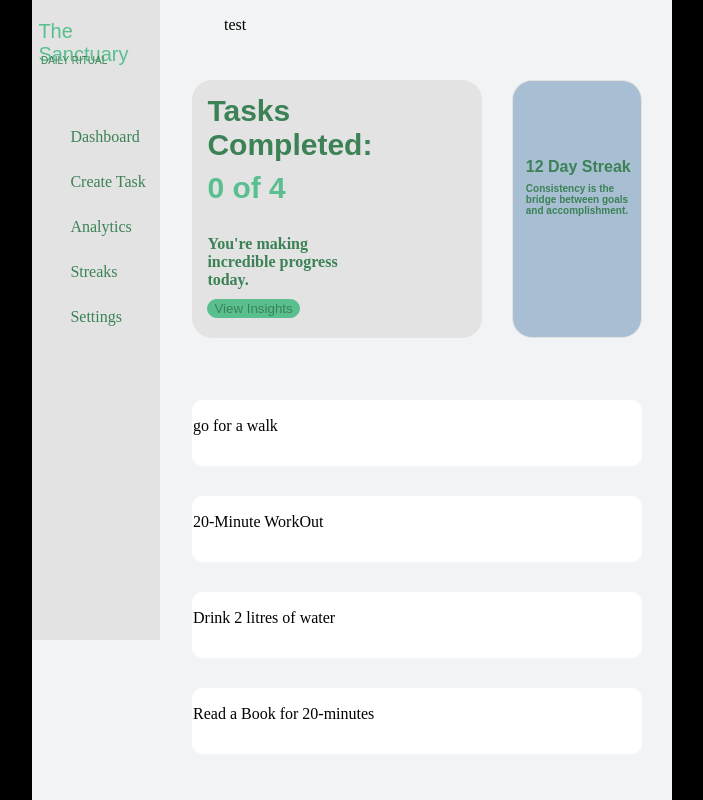
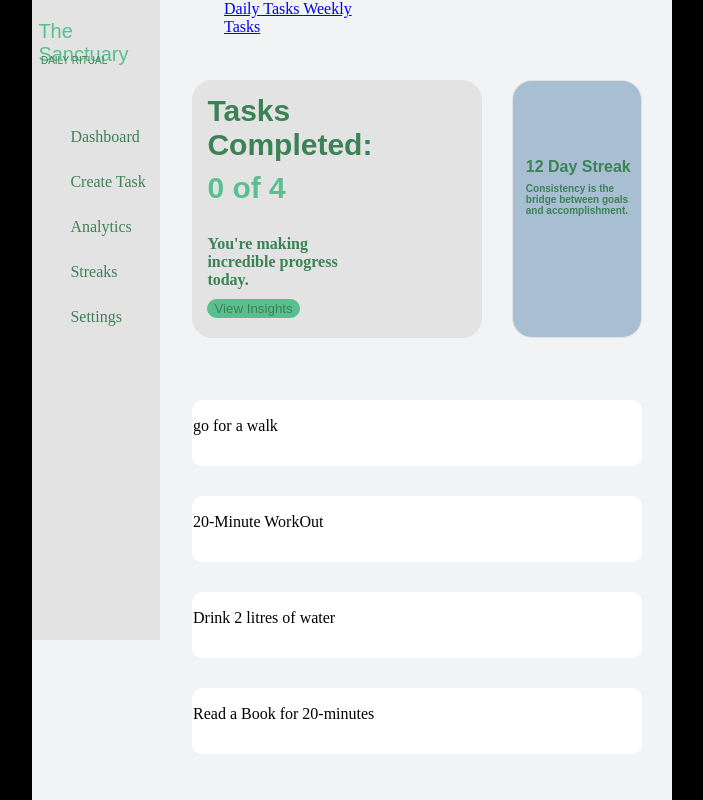
Before and after one commit to danya717/habit_tracker, a Django app: page / in a window 1280 px wide. Shown: the whole page, without its empty margins (288-991 px from the left). Run offline with Django 5.2, Linux system fonts and the light colour scheme.

Commit message:
added daily or weekly task switcher to Dashboard

```diff
--- a/config/urls.py
+++ b/config/urls.py
@@ -25,6 +25,5 @@ urlpatterns = [
     path('analytics', top_bar_paths, name='Analytics'),
     path('streaks', top_bar_paths, name='Streaks'),
     path('settings', profile_configuration, name='Settings'),
-    path('', daily_or_weekly_habit_switcher, name='Daily Tasks'),
     path('weekly_habits', daily_or_weekly_habit_switcher, name='Weekly Tasks'),
 ]
--- a/habit_tracker/templates/habit_tracker.html
+++ b/habit_tracker/templates/habit_tracker.html
@@ -2,10 +2,12 @@
 
 {% block daily_or_weekly_habit_switcher %}
     <div class="daily_or_weekly_task_switcher">
-        <p>test</p>
-        {% for button_path in button_paths %}
-            <a class="daily_or_weekly_switch" href="{% url button_path %}">{{ button_path }}</a>
-        {% endfor %}
+        <a class="daily_or_weekly_switch" href="{% url 'Dashboard' %}">
+            Daily Tasks
+        </a>
+        <a class="daily_or_weekly_switch" href="{% url 'Weekly Tasks' %}">
+            Weekly Tasks
+        </a>
     </div>
 {% endblock %}
 
--- a/habit_tracker/views.py
+++ b/habit_tracker/views.py
@@ -16,7 +16,6 @@ def daily_or_weekly_habit_switcher(request):
     button_path = button_path.replace('/', '')
     if button_path == '':
         button_path = 'habit_tracker'
-    button_paths = ['Daily Tasks', 'Weekly Tasks']
     context = {'button_paths' : button_paths}
     return render(request, f'{button_path}.html', context=context)
 
```
